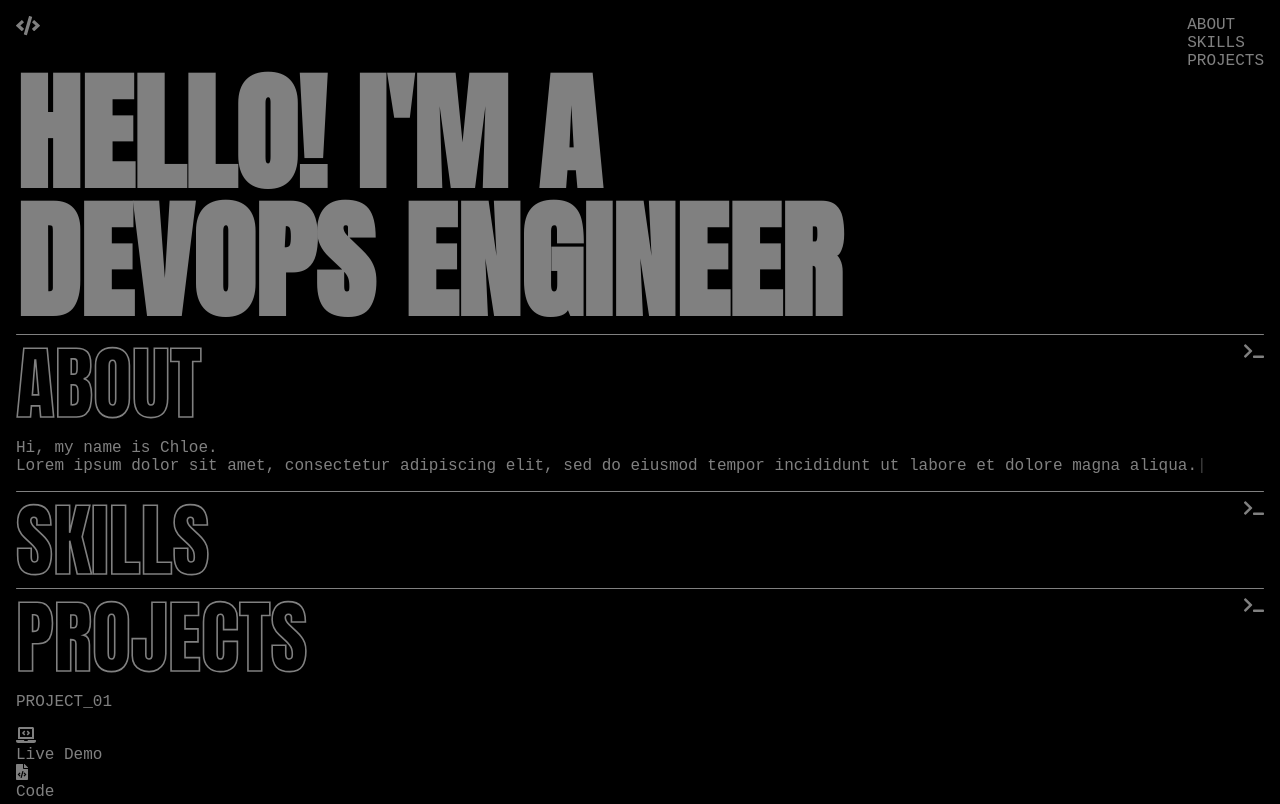
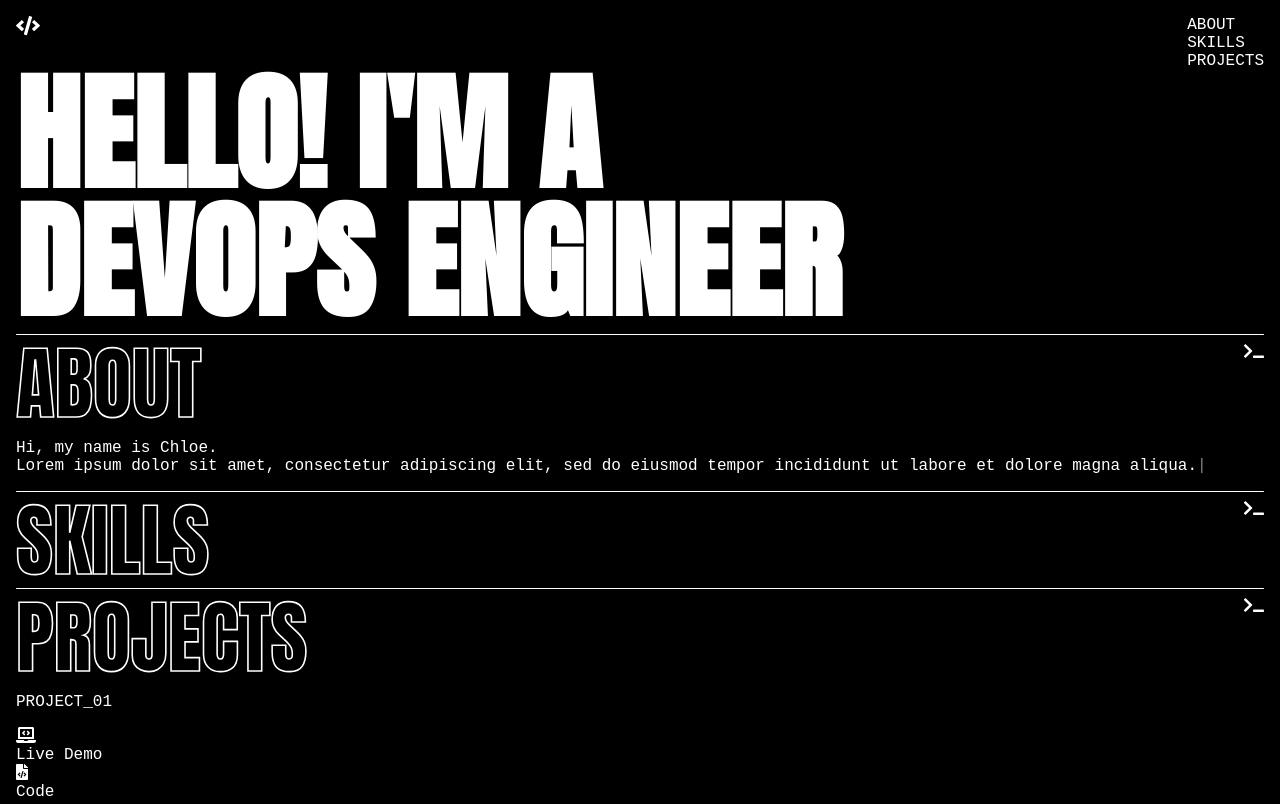
Before and after one commit to puybr/puybr.github.io, a website built with webpack: page dist/index.html in a window 1280 px wide. Shown: the top 804 px of the page. Built offline with nearby package versions, Linux system fonts and the light colour scheme.

Commit message:
Update style.scss

```diff
--- a/src/style.scss
+++ b/src/style.scss
@@ -2,7 +2,7 @@
 
 $font-stack: 'JetBrains', monospace;
 
-$primary-color: grey;
+$primary-color: white;
 $secondary-color: black;
 
 $grid-width: 100rem; // 1000px
```
